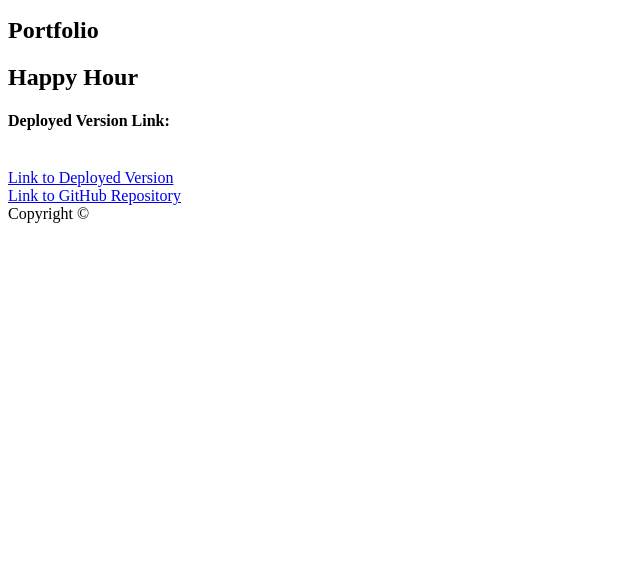
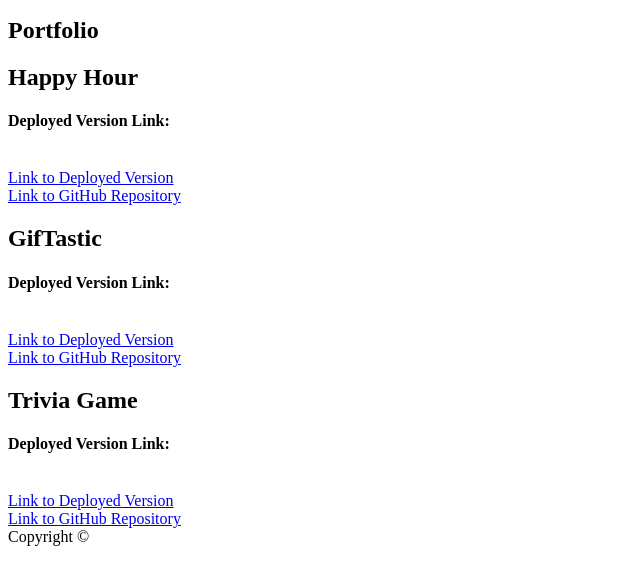
Before and after one commit to WyntonD/Updated-Portfolio-, a plain HTML site: page portfolio.html in a window 1280 px wide. Shown: the part 47-632 px from the top of the page, without its empty margins (0-640 px from the left). Drawn offline with Linux system fonts and the light colour scheme.

Commit message:
Adding project links

```diff
--- a/portfolio.html
+++ b/portfolio.html
@@ -32,7 +32,22 @@
         <a href ="https://github.com/WyntonD/Happy-Hour">Link to GitHub Repository</a>
         <br/>
       </div>
-      <div class="homework-one"> </div>
+      <div class="homework-one">
+          <h2>GifTastic</h2>
+          <!-- Homework -->
+          <h4>Deployed Version Link:  </h4><br>
+          <a href ="https://wyntond.github.io/GifTastic/">Link to Deployed Version</a> <br/>
+          <a href ="https://github.com/WyntonD/GifTastic">Link to GitHub Repository</a>
+          <br/>
+      </div>
+      <div class="homework-two">
+          <h2>Trivia Game</h2>
+          <!-- Homework -->
+          <h4>Deployed Version Link:  </h4><br>
+          <a href ="https://wyntond.github.io/TriviaGame/">Link to Deployed Version</a> <br/>
+          <a href ="https://github.com/WyntonD/TriviaGame">Link to GitHub Repository</a>
+          <br/>
+      </div>
 
     </section>
 
```
